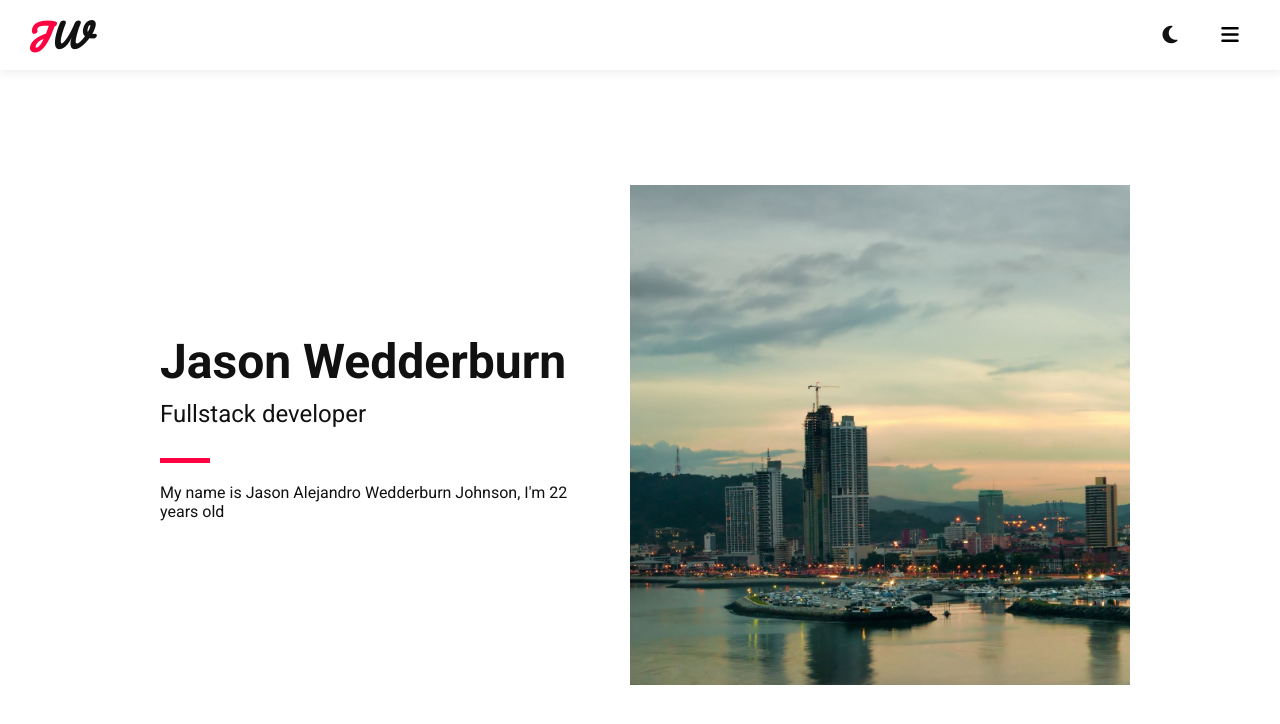
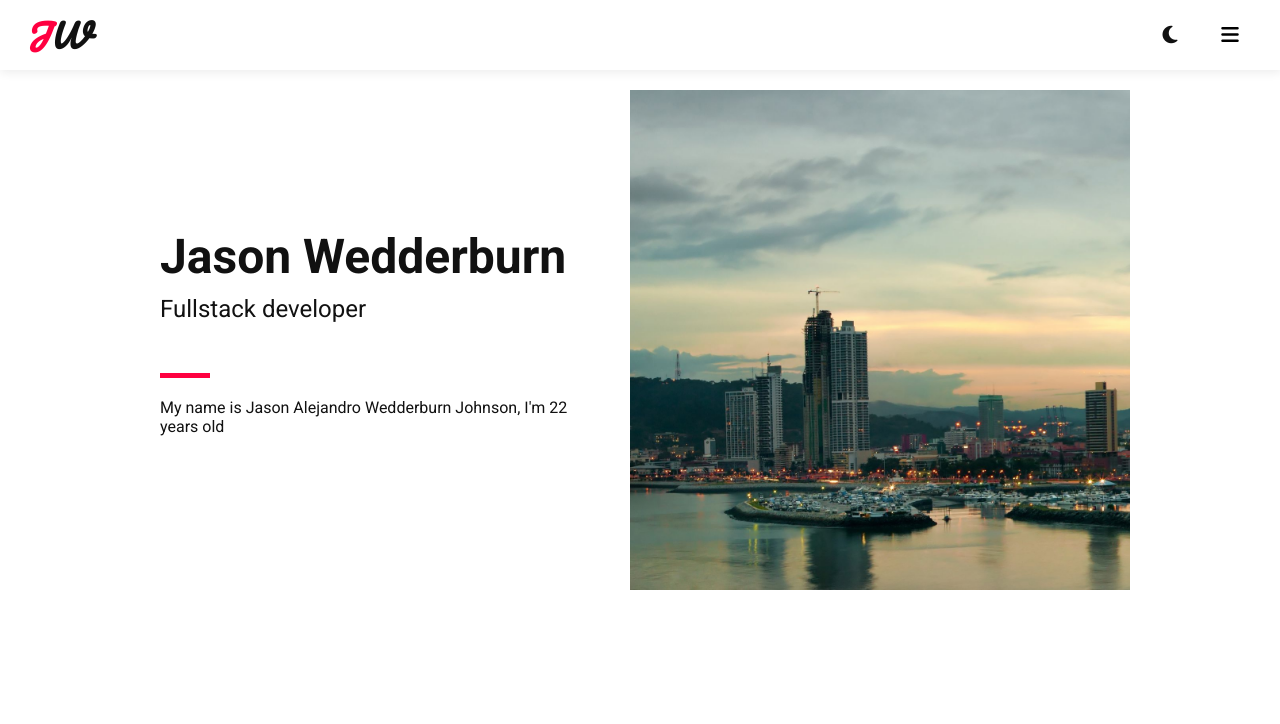
Before and after one commit to jasonwj96/portfolio, a React (Create React App) app: page / in a window 1280 px wide. Shown: the top 724 px of the page. Built offline with nearby package versions, Linux system fonts and the light colour scheme.

Commit message:
Added text load animations

```diff
--- a/src/components/homeProfile.jsx
+++ b/src/components/homeProfile.jsx
@@ -1,4 +1,4 @@
-import React, { useState, useEffect } from "react";
+import React from "react";
 import "./homeProfile.scss";
 import profilebg from "../img/profilebg.jpg";
 
@@ -12,7 +12,7 @@ const HomeProfile = () => {
         <p>My name is Jason Alejandro Wedderburn Johnson, I'm 22 years old</p>
       </div>
       <div id="profile-img">
-        <img src={profilebg} alt="Profile image" />
+        <img src={profilebg} alt="Profile" />
       </div>
     </div>
   );
--- a/src/components/homeProfile.scss
+++ b/src/components/homeProfile.scss
@@ -10,13 +10,23 @@
   }
 }
 
+@keyframes animateSeparator {
+  from {
+    opacity: 0;
+  }
+  to {
+    opacity: 1;
+  }
+}
+
 #homeProfile-container {
   display: flex;
-  width: 100%;
-  height: 100%;
+  width: fit-content;
+  height: fit-content;
   padding: 20px;
   justify-content: center;
   align-items: center;
+  align-self: center;
 
   div:first-child {
     width: 450px;
@@ -25,28 +35,48 @@
     height: auto;
 
     h1 {
+      @include textLoader();
       font-family: "Roboto", sans-serif;
       font-weight: bold;
       font-size: 3em;
       margin: 0 0 10px 0;
+      width: 100%;
+      height: 100%;
+      overflow: hidden;
     }
 
     h3 {
+      @include textLoader();
       font-family: "Roboto", sans-serif;
       font-size: 1.5em;
-      margin: 0 0 30px 0;
+      margin: 0 0 50px 0;
       font-weight: 100;
+      width: 100%;
+      height: 100%;
+      overflow: hidden;
     }
 
     p {
+      @include textLoader();
+      overflow: hidden;
       font-family: "Roboto", sans-serif;
+      width: fit-content;
+      height: fit-content;
+      width: 100%;
+      height: 100%;
     }
 
     .separator {
+      opacity: 0;
       width: 50px;
       height: 5px;
       background-color: #ff0040;
       margin: 0 0 20px 0;
+      animation-name: animateSeparator;
+      animation-duration: 500ms;
+      animation-delay: 1000ms;
+      animation-timing-function: ease-in-out;
+      animation-fill-mode: forwards;
     }
   }
 
--- a/src/components/navbar.jsx
+++ b/src/components/navbar.jsx
@@ -5,11 +5,6 @@ import { Link } from "react-router-dom";
 const Navbar = () => {
   const [darkTheme, setDarkTheme] = useState(false);
   const [toggleMenu, setToggleMenu] = useState(true);
-
-  useEffect(() => {
-    const overlay = document.getElementById("navbar-overlay");
-    overlay.style.display = "none";
-  }, []);
 
   useEffect(() => {
     const parent = document.getElementById("navbar-container").parentElement;
@@ -32,22 +27,18 @@ const Navbar = () => {
         overlay.style.display = "flex";
         navbarContainer.style.height = "100%";
         bars[0].style.animationName = "expandOverlay";
-        bars[0].style.animationDelay = "0s";
         bars[1].style.animationName = "expandOverlay";
         bars[2].style.animationName = "expandOverlay";
-        bars[2].style.animationDelay = "0.5s";
         navbarInfo.style.animationName = "showText";
-        navbarInfo.style.animationDelay = "0.7s";
       } else {
-        navbarContainer.style.height = "auto";
         navbarInfo.style.animationName = "hideText";
-        navbarInfo.style.animationDelay = "0s";
         bars[0].style.animationName = "collapseOverlay";
-        bars[0].style.animationDelay = "0.5s";
         bars[1].style.animationName = "collapseOverlayReverse";
         bars[2].style.animationName = "collapseOverlay";
-        bars[2].style.animationDelay = "0s";
-        overlay.style.display = "none";
+
+        setTimeout(() => {
+          navbarContainer.style.height = "auto";
+        }, 350);
       }
     };
   }, [toggleMenu]);
--- a/src/components/navbar.scss
+++ b/src/components/navbar.scss
@@ -50,6 +50,16 @@
   }
 }
 
+@keyframes showBrandText {
+  from {
+    opacity: 0;
+  }
+
+  to {
+    opacity: 1;
+  }
+}
+
 @keyframes animateBrandbar {
   from {
     opacity: 0;
@@ -67,16 +77,6 @@
 
   to {
     transform: translateX(100%);
-  }
-}
-
-@keyframes animateBrandText {
-  from {
-    opacity: 0;
-  }
-
-  to {
-    opacity: 1;
   }
 }
 
@@ -130,10 +130,11 @@
         position: relative;
         letter-spacing: -10px;
         margin: 0px 5px;
-        animation-name: animateBrandText;
+        opacity: 0;
+        animation-name: showBrandText;
         animation-fill-mode: forwards;
-        animation-duration: 300ms;
-        animation-delay: 2000ms;
+        animation-duration: 250ms;
+        animation-delay: 1200ms;
         opacity: 0;
       }
 
@@ -199,10 +200,6 @@
     margin: 70px 0 0 0;
     overflow: hidden;
 
-    .overlay-bar:nth-child(2) {
-      animation-delay: 300ms;
-    }
-
     .overlay-bar {
       position: relative;
       left: 0;
@@ -210,14 +207,14 @@
       height: 100%;
       flex-grow: 1;
       width: 0;
+      display: flex;
       animation-name: none;
       animation-duration: 400ms;
       animation-timing-function: ease-in-out;
       animation-fill-mode: forwards;
       transition-property: transform;
-      transition-duration: 0ms;
+      transition-duration: 200ms;
       transform: translateY(100%);
-      justify-self: flex-end;
     }
 
     .reverse {
@@ -239,7 +236,7 @@
       transform: translateX(-50px);
       animation-fill-mode: forwards;
       animation-name: none;
-      animation-duration: 400ms;
+      animation-duration: 300ms;
       animation-timing-function: ease-in-out;
 
       #overlay-linkset {
--- a/src/themes/themes.scss
+++ b/src/themes/themes.scss
@@ -1,19 +1,48 @@
 $global-font: "Lato", sans-serif;
 
+@keyframes showText {
+  from {
+    transform: translateX(-50px);
+    opacity: 0;
+  }
+
+  to {
+    transform: translateX(0px);
+    opacity: 1;
+  }
+}
+
+@keyframes showLoaded {
+  from {
+    color: transparent;
+  }
+
+  to {
+    color: #111;
+  }
+}
+
 @mixin textLoader() {
+  animation-name: showLoaded;
+  animation-fill-mode: forwards;
+  animation-duration: 250ms;
+  animation-delay: 1200ms;
+  position: relative;
+  color: transparent;
+
   &::before {
     content: "";
     background-color: #ff0040;
     width: inherit;
-    height: 100%;
-    z-index: 2;
+    height: inherit;
+    z-index: 1;
     position: absolute;
     transition-property: transform;
     animation-name: animateBrandOverlay;
-    animation-duration: 1800ms;
-    animation-delay: 1000ms;
+    animation-duration: 2000ms;
+    animation-delay: 100ms;
     animation-timing-function: cubic-bezier(1, 0.5, 0.5, 1);
-    transform: translateX(-101%);
+    transform: translateX(-100%);
   }
 }
 
@@ -62,11 +91,10 @@ $global-font: "Lato", sans-serif;
 
 @mixin dark-theme() {
   $primary-dark: #0e0e0e;
-  //Global
+
   background-color: $primary-dark;
   color: #fff;
 
-  //navbar
   #navbar-container {
     color: #fff;
 
@@ -100,13 +128,10 @@ $global-font: "Lato", sans-serif;
 }
 
 @mixin light-theme() {
-  //Global
   background-color: #fff;
 
-  //Global
   color: #111;
 
-  //navbar
   #navbar-container {
     color: #111;
 
@@ -125,7 +150,32 @@ $global-font: "Lato", sans-serif;
 
     #navbar-overlay {
       .overlay-bar {
-        background-color: #000000;
+        background-color: #f3f3f3;
+      }
+
+      #overlay-info {
+        #overlay-linkset {
+          ul {
+            li {
+              height: 50px;
+              width: fit-content;
+
+              .link {
+                color: #000;
+
+                &:hover {
+                  color: #ff0040;
+                }
+              }
+            }
+          }
+        }
+
+        #overlay-contact {
+          p {
+            color: #000;
+          }
+        }
       }
     }
   }
```
